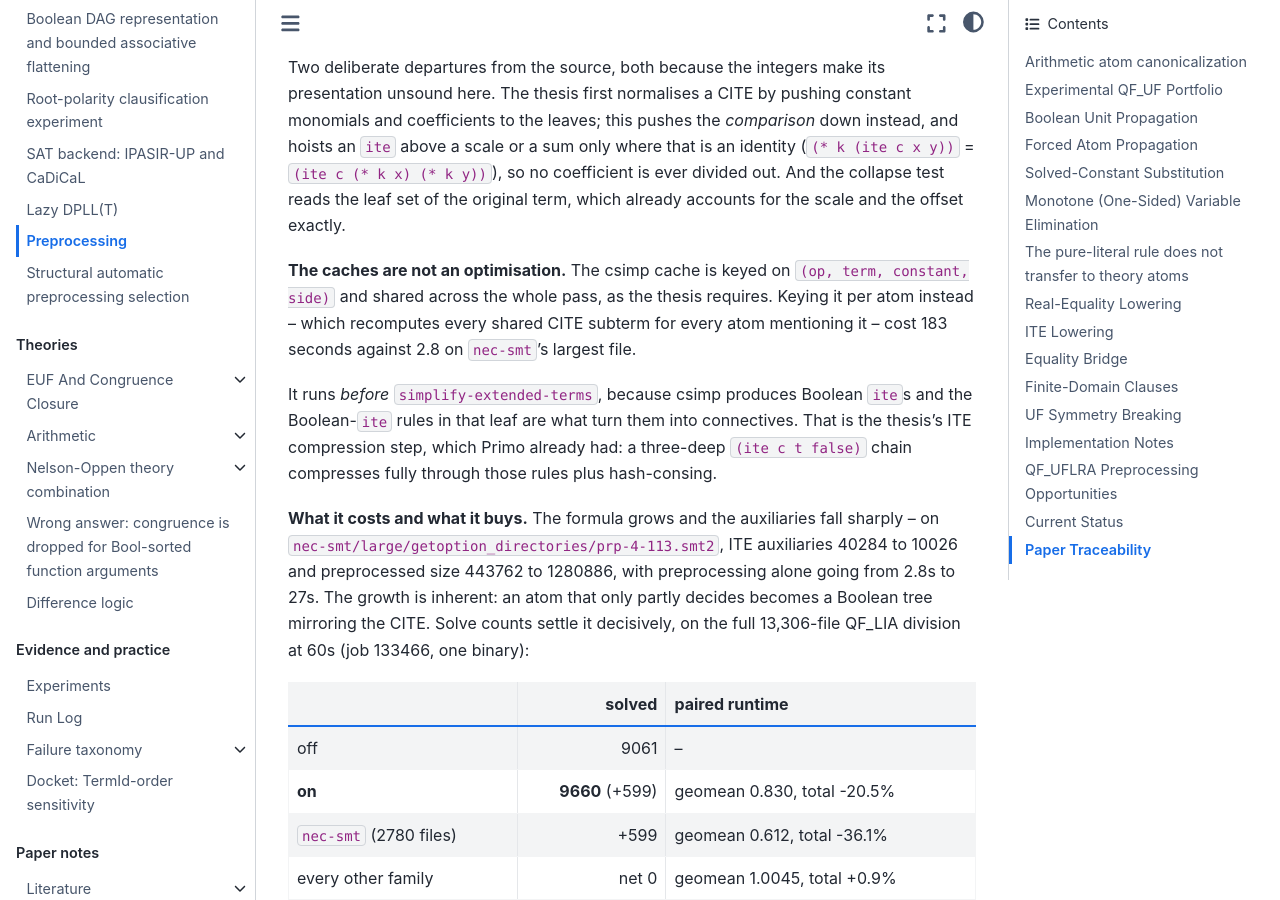
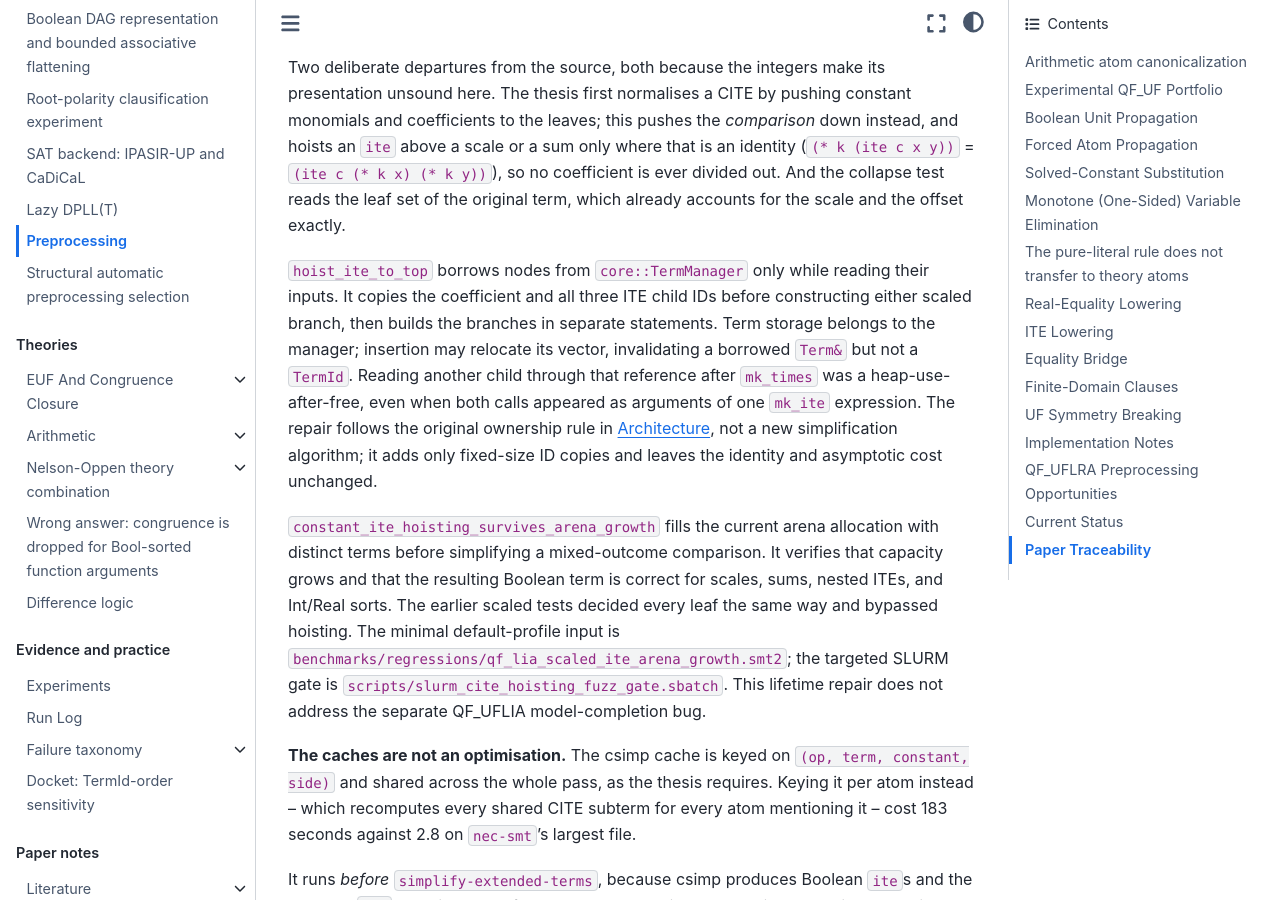
Before and after one commit to primo-solver/primo, a Jupyter Book: the page built from docs/preprocessing.md, in a window 1280 px wide and 900 px high, scrolled down 24995 px. Built offline with Jupyter Book 1.0.4 settings and Sphinx 7.4.7 and the Sphinx Book theme 1.1.4, drawn with Linux system fonts in a browser that asks for light colours.

Commit message:
Snapshot scaled ITE children before term arena growth

```diff
--- a/docs/preprocessing.md
+++ b/docs/preprocessing.md
@@ -1071,6 +1071,26 @@ identity (`(* k (ite c x y))` = `(ite c (* k x) (* k y))`), so no coefficient is
 ever divided out. And the collapse test reads the leaf set of the original
 term, which already accounts for the scale and the offset exactly.
 
+`hoist_ite_to_top` borrows nodes from `core::TermManager` only while reading
+their inputs. It copies the coefficient and all three ITE child IDs before
+constructing either scaled branch, then builds the branches in separate
+statements. Term storage belongs to the manager; insertion may relocate its
+vector, invalidating a borrowed `Term&` but not a `TermId`. Reading another
+child through that reference after `mk_times` was a heap-use-after-free, even
+when both calls appeared as arguments of one `mk_ite` expression. The repair
+follows the original ownership rule in [](architecture.md), not a new
+simplification algorithm; it adds only fixed-size ID copies and leaves the
+identity and asymptotic cost unchanged.
+
+`constant_ite_hoisting_survives_arena_growth` fills the current arena allocation
+with distinct terms before simplifying a mixed-outcome comparison. It verifies
+that capacity grows and that the resulting Boolean term is correct for scales,
+sums, nested ITEs, and Int/Real sorts. The earlier scaled tests decided every
+leaf the same way and bypassed hoisting. The minimal default-profile input is
+`benchmarks/regressions/qf_lia_scaled_ite_arena_growth.smt2`; the targeted SLURM
+gate is `scripts/slurm_cite_hoisting_fuzz_gate.sbatch`. This lifetime repair does
+not address the separate QF_UFLIA model-completion bug.
+
 **The caches are not an optimisation.** The csimp cache is keyed on
 `(op, term, constant, side)` and shared across the whole pass, as the thesis
 requires. Keying it per atom instead -- which recomputes every shared CITE
```
Also changed, not shown: 4 other files.
